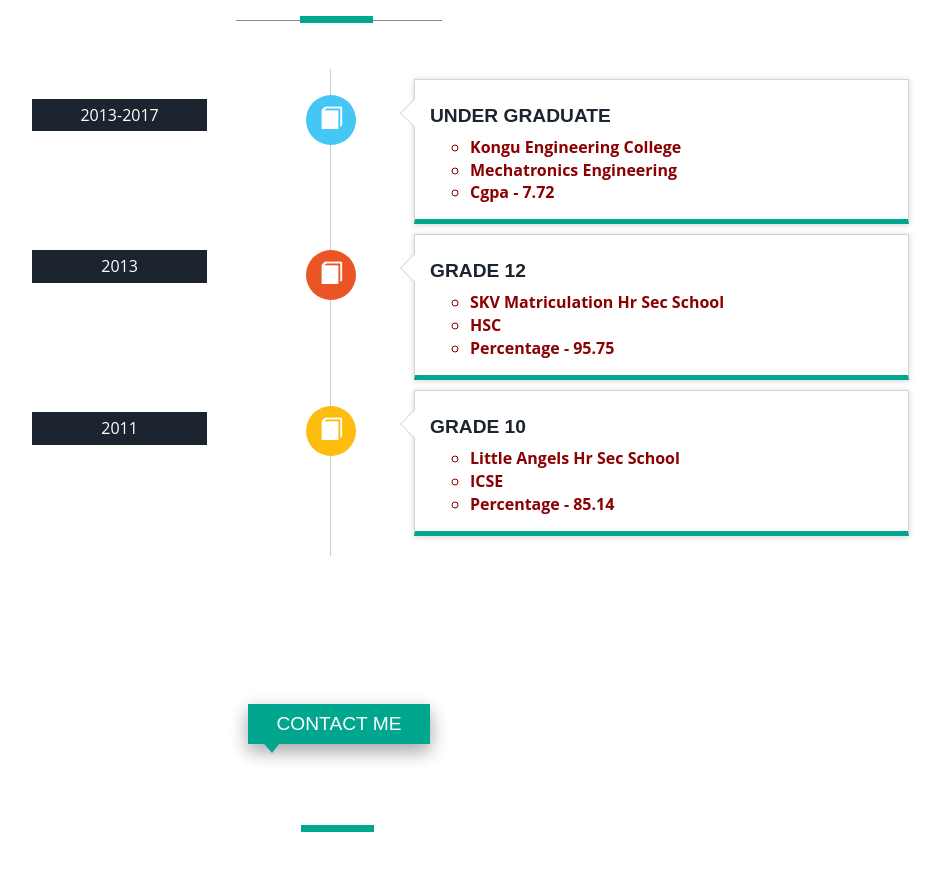
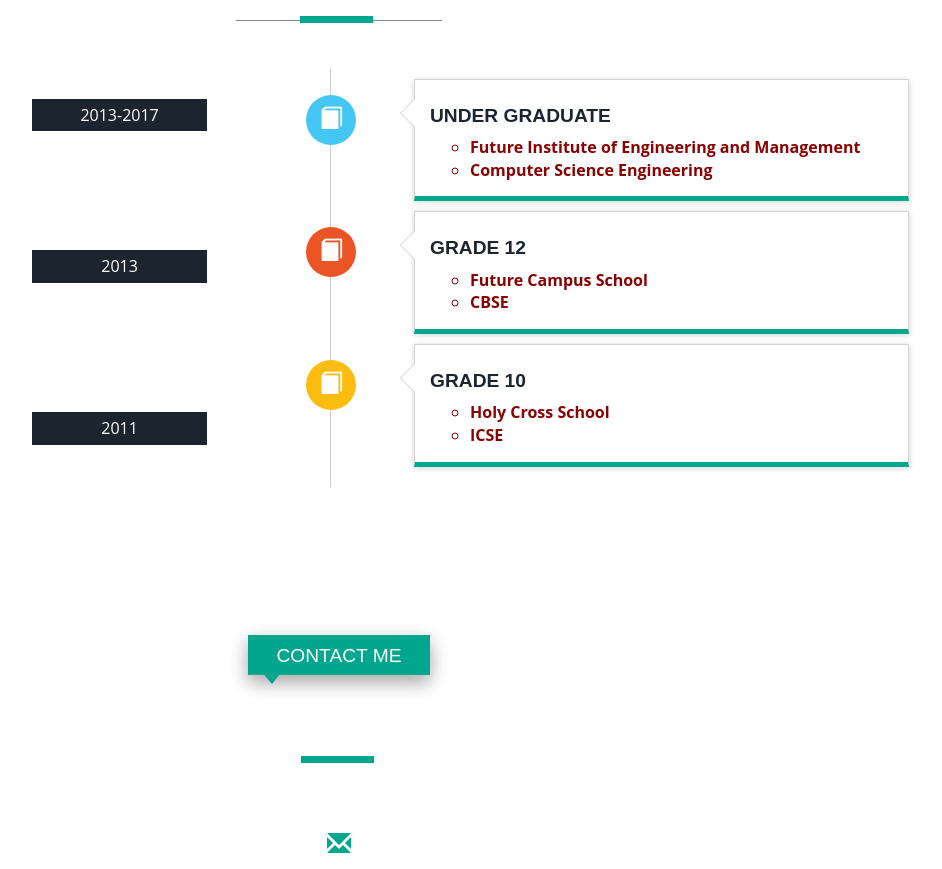
Before and after one commit to SatirthaSaha/SatirthaSaha.github.io, a plain HTML site: page index.html in a window 1280 px wide. Shown: the part 1900-2769 px from the top of the page, without its empty margins (301-1243 px from the left). Drawn offline with nearby package versions, Linux system fonts and the light colour scheme.

Commit message:
Update index.html

```diff
--- a/index.html
+++ b/index.html
@@ -192,7 +192,7 @@
 				<script>
 					var colors = [
 							['#6ed4c0', '#ffffff'], ['#6ed4c0', '#ffffff'], ['#6ed4c0', '#ffffff'],['#6ed4c0', '#ffffff'];
-					var percentage=[60,80,70,50];
+					var percentage=[50,50,50,50];
 					for (var i = 1; i <5; i++)
 					 {
 						var child = document.getElementById('circles-' + i);
@@ -240,9 +240,9 @@
 				</div>
 				<div class="timeline-body">
 					<ul>
-						<li>Kongu Engineering College</li>
-						<li>Mechatronics Engineering</li>
-						<li>Cgpa - 7.72</li>
+						<li>Future Institute of Engineering and Management</li>
+						<li>Computer Science Engineering</li>
+
 					</ul>
 				</div>
 			</div>
@@ -255,9 +255,9 @@
 				</div>
 				<div class="timeline-body">
 					<ul>
-						<li>SKV Matriculation Hr Sec School</li>
-						<li>HSC</li>
-						<li>Percentage - 95.75</li>
+						<li>Future Campus School</li>
+						<li>CBSE</li>
+
 					</ul>
 				</div>
 			</div>
@@ -270,9 +270,9 @@
 				</div>
 				<div class="timeline-body">
 					<ul>
-						<li>Little Angels Hr Sec School</li>
+						<li>Holy Cross School</li>
 						<li>ICSE</li>
-						<li>Percentage - 85.14</li>
+
 					</ul>
 				</div>
 			</div>
```
